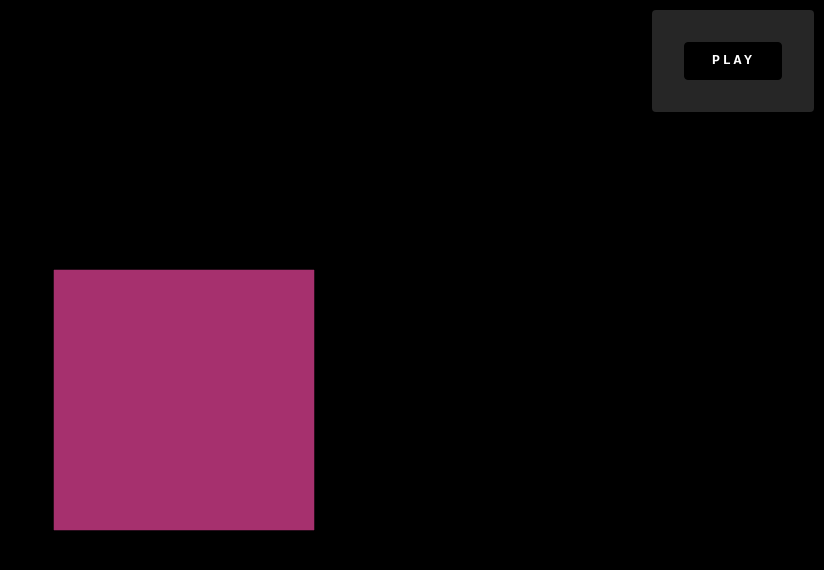
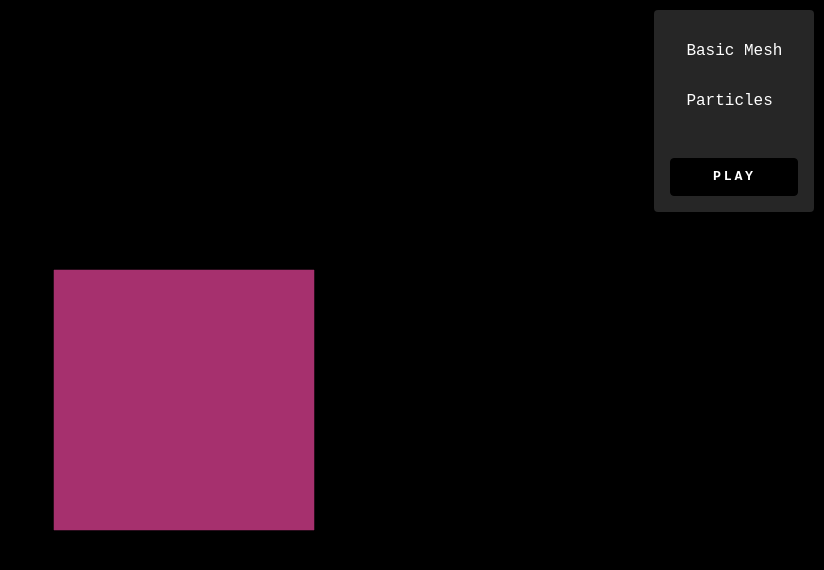
Before and after one commit to LeoRaab/visual-playground, a React (Vite) app: page / in a window 1280 px wide. Shown: the top 570 px of the page, without its empty margins (456-1280 px from the left). Built offline with nearby package versions, Linux system fonts and the light colour scheme.

Commit message:
added ControllerSection

```diff
--- a/src/components/controller-section/ControllerSection.css
+++ b/src/components/controller-section/ControllerSection.css
@@ -1,4 +1,8 @@
 .controller--container {
+--bg: #000;
+--hover-bg: #ff90e8;
+--hover-text: #000;
+
   position: fixed;
   top: 0;
   right: 0;
@@ -17,12 +21,20 @@
 
 .controller--item {
   padding: 1rem;
+  cursor: pointer;
+  color: #fff;
+}
+
+.controller--item:hover, controller--item:active {
+  color: var(--hover-text);
+  background-color: var(--hover-bg);
+}
+
+.controller--button--container {
+  margin-top: 2rem;
 }
 
 .controller--button {
-  --bg: #000;
-  --hover-bg: #ff90e8;
-  --hover-text: #000;
   color: #fff;
   border: 1px solid var(--bg);
   border-radius: 4px;
@@ -34,6 +46,7 @@
   font-weight: 900;
   letter-spacing: 0.2em;
   text-transform: uppercase;
+  width: 100%;
 }
 
 .controller--button:hover {
--- a/src/components/controller-section/ControllerSection.tsx
+++ b/src/components/controller-section/ControllerSection.tsx
@@ -1,11 +1,26 @@
+import useAppStore from '../../store';
 import './ControllerSection.css';
 
 const ControllerSection = () => {
+  const isPlaying = useAppStore((state) => state.isPlaying);
+  const setIsPlaying = useAppStore((state) => state.setIsPlaying);
+  const btnTitle = isPlaying ? 'stop' : 'play';
+  const activeScene = useAppStore((state) => state.activeScene);
+  const scenes = useAppStore((state) => state.scenes);
+  const setActiveScene = useAppStore((state) => state.setActiveScene);
+
   return (
     <div className="controller--container">
       <div className="controller--list">
-        <div className="controller--item">
-          <button className="controller--button">play</button>
+        {scenes.map((scene) => (
+          <div className="controller--item" onClick={() => setActiveScene(scene)}>
+            {scene.title}
+          </div>
+        ))}
+        <div className="controller--button--container">
+          <button className="controller--button" onClick={() => setIsPlaying(!isPlaying)}>
+            {btnTitle}
+          </button>
         </div>
       </div>
     </div>
--- a/src/scenes/CubeScene.tsx
+++ /dev/null
@@ -1,47 +0,0 @@
-import { ArcballControls, CameraControls, OrbitControls, TrackballControls } from "@react-three/drei";
-import { Canvas } from "@react-three/fiber";
-import { useState } from "react";
-import Cube from "../components/Cube";
-import { getRandomIndex, getRandomNumber } from "../utils";
-
-const CubeScene = () => {
-  const [autoRotate, setAutoRotate] = useState<boolean>(false);
-
-  const handleClick = () => {
-    setAutoRotate((prevState) => !prevState);
-  };
-
-  const colors = [
-    'hotpink',
-    'aquamarine',
-    'orangered',
-    'indigo',
-    'gold',
-    'turquoise',
-  ];
-
-  const [randomColor, setRandomColor] = useState<string>(colors[0]);
-
-  const handleControlEnd = () => {
-
-    setRandomColor(prevState => {
-      const currentIndex = colors.findIndex((color) => color === prevState);
-      const randomIndex = getRandomIndex(currentIndex, 0, 5);
-
-      return colors[randomIndex];
-    });
-
-    setAutoRotate(prevState => !prevState);
-  }
-
-  return (
-    <>
-      <ambientLight />
-      <pointLight position={[1, 10, 10]}/>
-      <Cube color={randomColor} />
-      <OrbitControls onEnd={handleControlEnd} autoRotate={autoRotate} />
-    </>
-  );
-};
-
-export default CubeScene;
--- /dev/null
+++ b/src/scenes/MeshScene.tsx
@@ -0,0 +1,33 @@
+import { OrbitControls } from '@react-three/drei';
+import { useState } from 'react';
+import Cube from '../components/Cube';
+import { getRandomIndex } from '../utils';
+import useAppStore from '../store';
+
+const MeshScene = () => {
+  const isPlaying = useAppStore((state) => state.isPlaying);
+
+  const colors = ['hotpink', 'aquamarine', 'orangered', 'indigo', 'gold', 'turquoise'];
+
+  const [randomColor, setRandomColor] = useState<string>(colors[0]);
+
+  const handleControlEnd = () => {
+    setRandomColor((prevState) => {
+      const currentIndex = colors.findIndex((color) => color === prevState);
+      const randomIndex = getRandomIndex(currentIndex, 0, 5);
+
+      return colors[randomIndex];
+    });
+  };
+
+  return (
+    <>
+      <ambientLight />
+      <pointLight position={[10, 10, 10]} />
+      <Cube color={randomColor} />
+      <OrbitControls onEnd={handleControlEnd} autoRotate={isPlaying} />
+    </>
+  );
+};
+
+export default MeshScene;
--- /dev/null
+++ b/src/scenes/ParticleScene.tsx
@@ -0,0 +1,34 @@
+import { OrbitControls } from '@react-three/drei';
+import { useState } from 'react';
+import { getRandomIndex } from '../utils';
+import useAppStore from '../store';
+import BasicParticles from '../components/BasicParticles';
+import { Canvas } from '@react-three/fiber';
+
+const ParticleScene = () => {
+  const isPlaying = useAppStore((state) => state.isPlaying);
+
+  const colors = ['hotpink', 'aquamarine', 'orangered', 'indigo', 'gold', 'turquoise'];
+
+  const [randomColor, setRandomColor] = useState<string>(colors[0]);
+
+  const handleControlEnd = () => {
+    setRandomColor((prevState) => {
+      const currentIndex = colors.findIndex((color) => color === prevState);
+      const randomIndex = getRandomIndex(currentIndex, 0, 5);
+
+      return colors[randomIndex];
+    });
+  };
+
+  return (
+    <>
+      <ambientLight />
+      <pointLight position={[10, 10, 10]} />
+      <BasicParticles />
+      <OrbitControls onEnd={handleControlEnd} autoRotate={isPlaying} />
+    </>
+  );
+};
+
+export default ParticleScene;
--- a/src/scenes/SceneContainer.tsx
+++ b/src/scenes/SceneContainer.tsx
@@ -1,12 +1,11 @@
-import { Canvas } from "@react-three/fiber";
-import CubeScene from "./CubeScene";
+// TODO: Refactor scenes and get common tasks
+import { Canvas } from '@react-three/fiber';
+import useAppStore from '../store';
 
 const SceneContainer = () => {
-  return (
-    <Canvas>
-      <CubeScene />
-    </Canvas>
-  );
+  const activeScene = useAppStore((state) => state.activeScene);
+
+  return <Canvas>{activeScene.component()}</Canvas>;
 };
 
 export default SceneContainer;
--- /dev/null
+++ b/src/store/index.ts
@@ -0,0 +1,33 @@
+import { create } from 'zustand';
+import MeshScene from '../scenes/MeshScene';
+import ParticleScene from '../scenes/ParticleScene';
+import { SceneItem } from '../type-definitions';
+
+interface AppState {
+  isPlaying: boolean;
+  scenes: SceneItem[];
+  activeScene: SceneItem;
+  setIsPlaying: (isPlaying: boolean) => void;
+  setActiveScene: (scene: SceneItem) => void;
+}
+
+const scenes = [
+  {
+    title: 'Basic Mesh',
+    component: MeshScene,
+  },
+  {
+    title: 'Particles',
+    component: ParticleScene,
+  },
+];
+
+const useAppStore = create<AppState>()((set) => ({
+  isPlaying: false,
+  scenes,
+  activeScene: scenes[0],
+  setIsPlaying: (isPlaying: boolean) => set({ isPlaying }),
+  setActiveScene: (scene: SceneItem) => set({ activeScene: scene }),
+}));
+
+export default useAppStore;
--- /dev/null
+++ b/src/type-definitions/index.ts
@@ -0,0 +1,4 @@
+export type SceneItem = {
+  title: string;
+  component: () => JSX.Element;
+};
```
